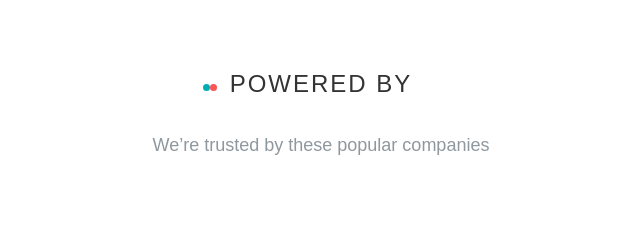
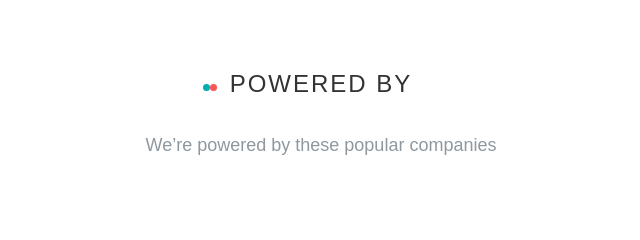
Before and after one commit to yudhistiroagung/amelyudhistiro, a plain HTML site: page index.html in a window 1280 px wide. Shown: the part 3680-3920 px from the top of the page, 319-959 px from the left. Drawn offline with Linux system fonts and the light colour scheme; some packages are replaced by stand-ins of ours; files whose address does not match are found by name.

Commit message:
Update index.html
powered

```diff
--- a/index.html
+++ b/index.html
@@ -335,7 +335,7 @@
 						<h2 class="to-animate"><span>Powered By</span></h2>
 						<div class="row">
 							<div class="col-md-8 col-md-offset-2 subtext">
-								<h3 class="to-animate">We’re trusted by these popular companies</h3>
+								<h3 class="to-animate">We’re powered by these popular companies</h3>
 							</div>
 						</div>
 					</div>
```
